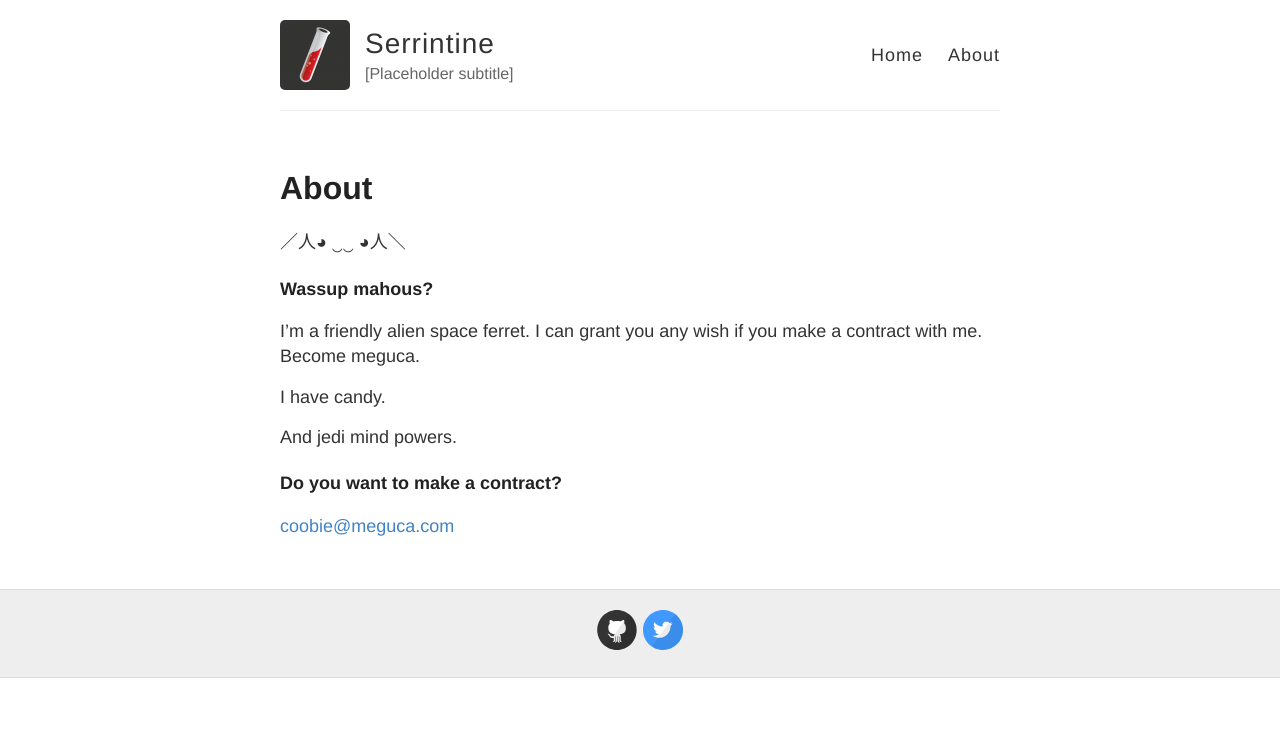
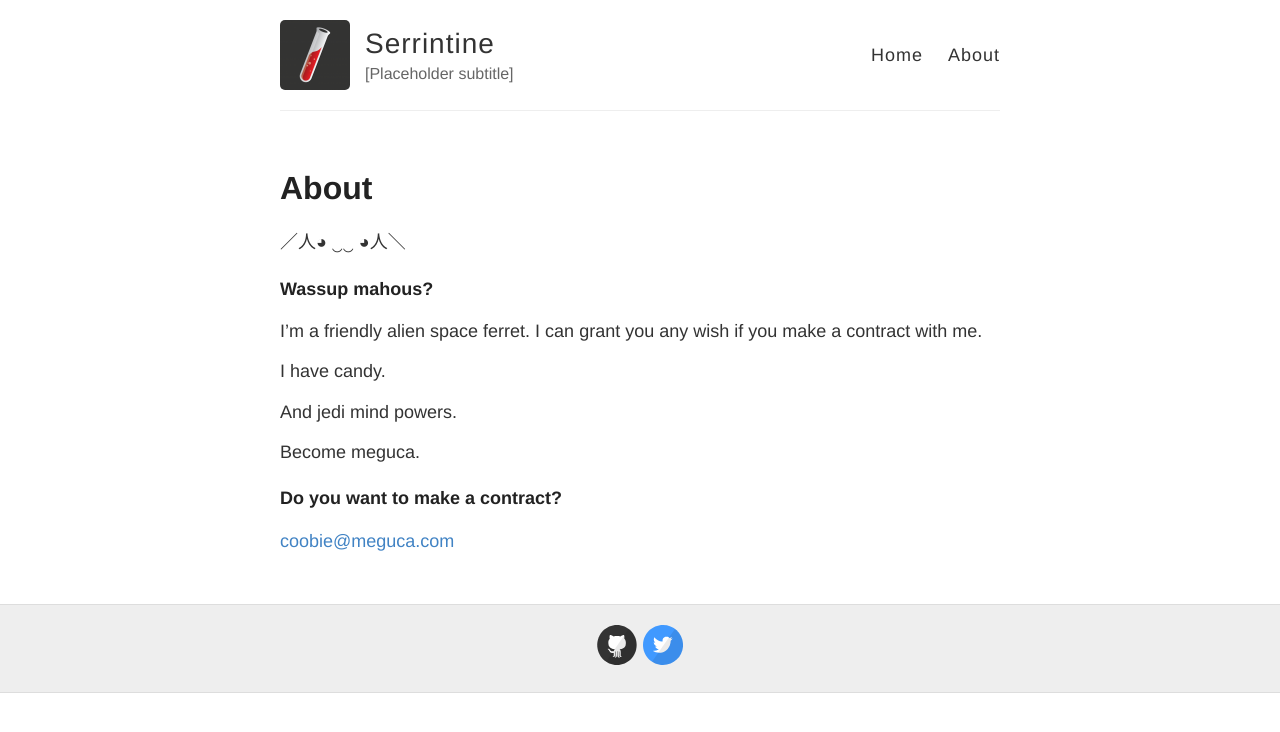
Before and after one commit to serrintine/serrintine.github.io, a Jekyll site: the page built from about.md, in a window 1280 px wide. Shown: the top 732 px of the page. Built offline with Jekyll 4.4.1, drawn with Linux system fonts in a browser that asks for light colours.

```diff
--- a/about.md
+++ b/about.md
@@ -9,12 +9,14 @@ published: true
 
 ### Wassup mahous?
 
-I'm a friendly alien space ferret. I can grant you any wish if you make a contract with me. Become meguca.
+I'm a friendly alien space ferret. I can grant you any wish if you make a contract with me.
 
 I have candy.
 
 And jedi mind powers.
 
+Become meguca.
+
 ### Do you want to make a contract?
 
 [coobie@meguca.com](mailto:coobie@meguca.com)
```
